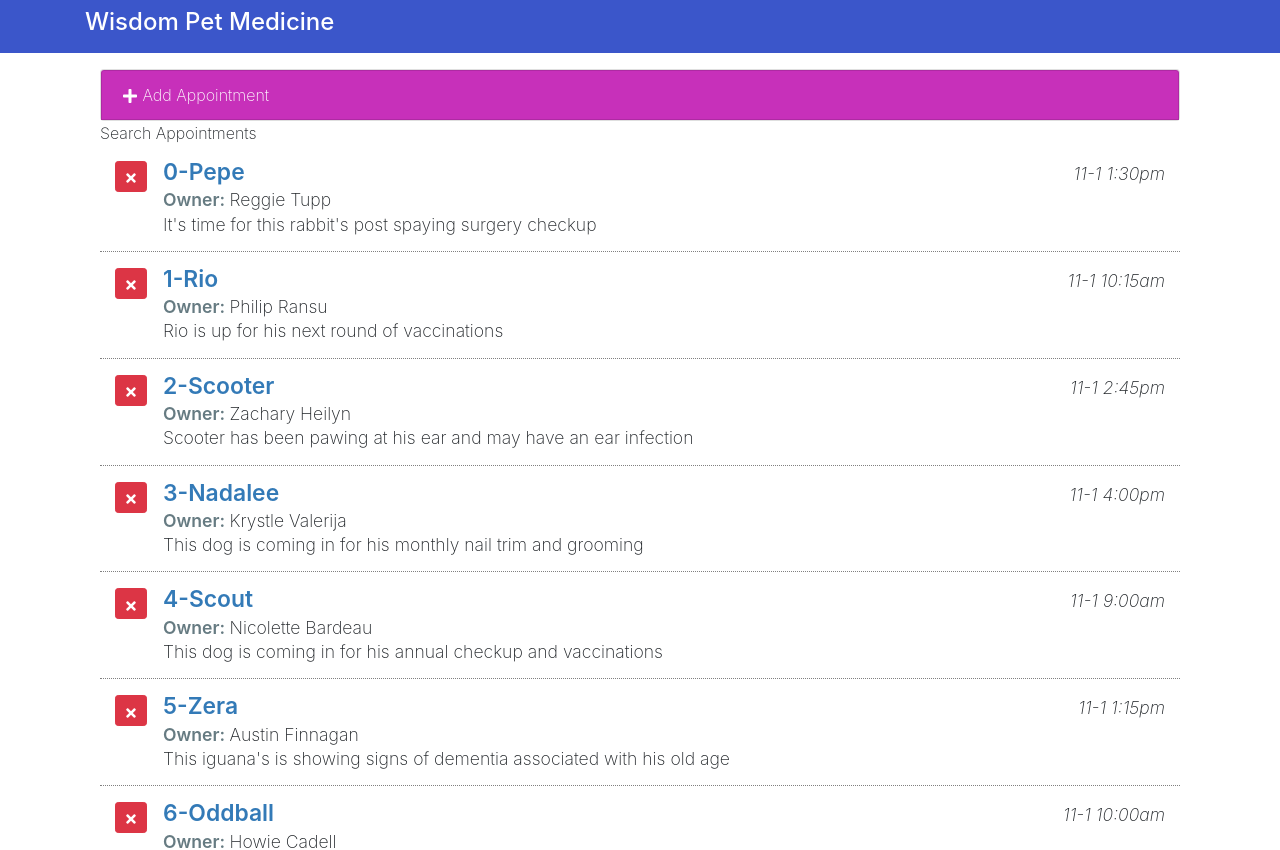
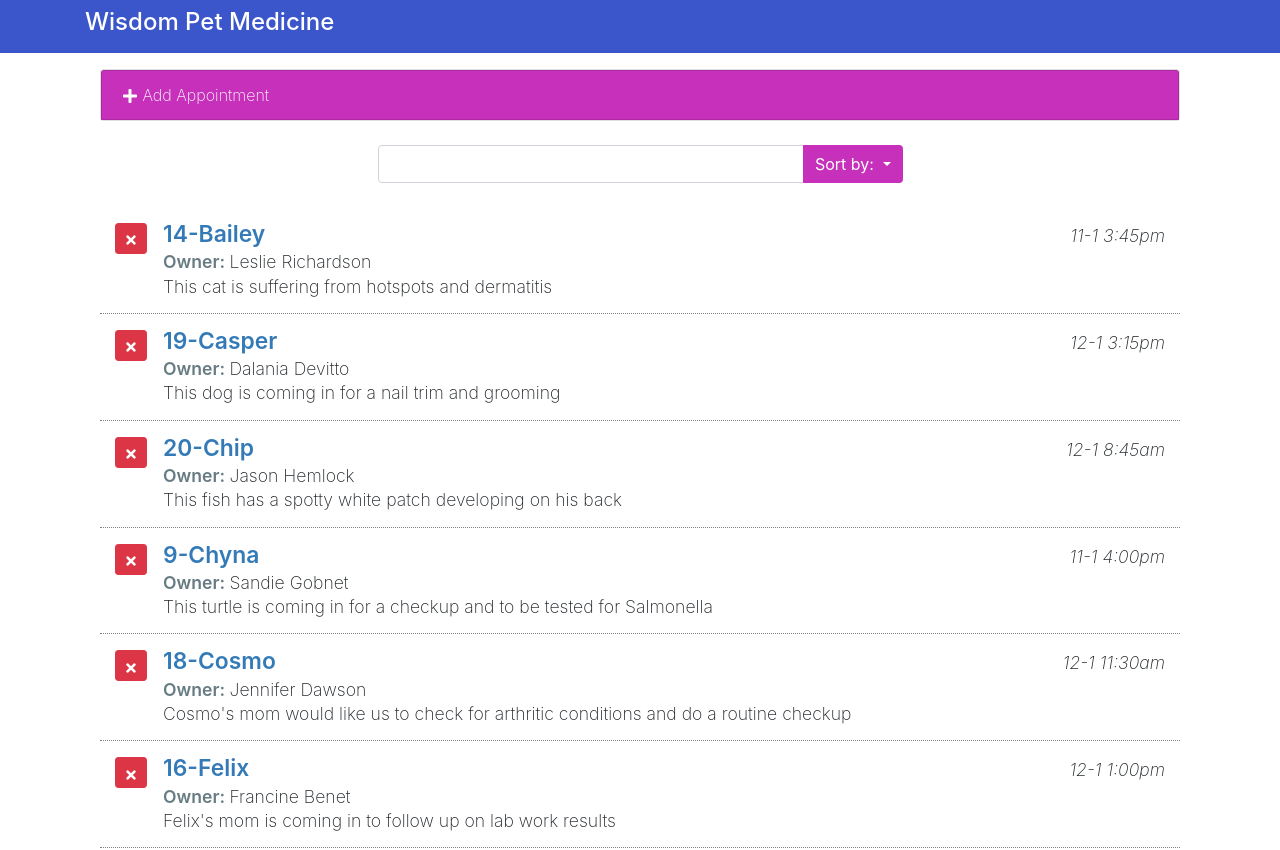
Before and after one commit to kwarodom/learnreactinterface, a React (Create React App) app: page / in a window 1280 px wide. Shown: the top 850 px of the page. Built offline with nearby package versions, Linux system fonts and the light colour scheme.

Commit message:
4.1 Preparing our search components

```diff
--- a/src/components/App.js
+++ b/src/components/App.js
@@ -14,7 +14,9 @@ class App extends Component {
       myName: "Warodom",
       myAppointments: [],
       lastIndex: 0,
-      formDisplay: false
+      formDisplay: false,
+      orderBy: "petName",
+      orderDir: "asc"
     }
     this.deleteAppointment = this.deleteAppointment.bind(this);
     this.toggleForm = this.toggleForm.bind(this);
@@ -65,6 +67,25 @@ class App extends Component {
   }
 
   render() {
+
+    let order;
+    let filteredApts =  this.state.myAppointments;
+    if(this.state.orderDir === 'asc') {
+      order = 1;
+    } else {
+      order = -1;
+    }
+
+    filteredApts.sort((a,b) => {
+      if (a[this.state.orderBy].toLowerCase() <
+          b[this.state.orderBy].toLowerCase()
+          ) {
+            return -1 * order;
+          } else {
+            return 1 * order;
+          }
+    });
+
     return (
       <main className="page bg-white" id="petratings">
         <div className="container">
@@ -77,7 +98,7 @@ class App extends Component {
                 addAppointment={this.addAppointment}
                 />
                 <SearchAppointments />
-                <ListAppointments appointments={ this.state.myAppointments }
+                <ListAppointments appointments={ filteredApts }
                 deleteAppointment={ this.deleteAppointment } />
               </div>
             </div>
--- a/src/components/SearchAppointments.js
+++ b/src/components/SearchAppointments.js
@@ -1,9 +1,52 @@
 import React, { Component } from 'react';
 
 class SearchAppointments extends Component {
-    render() {
-        return <div>Search Appointments</div>
-    }
+  render() {
+    return (
+      <div className="search-appointments row justify-content-center my-4">
+        <div className="col-md-6">
+          <div className="input-group">
+            <input
+              id="SearchApts"
+              type="text"
+              className="form-control"
+              aria-label="Search Appointments"
+            />
+            <div className="input-group-append">
+              <button
+                type="button"
+                className="btn btn-primary dropdown-toggle"
+                data-toggle="dropdown"
+                aria-haspopup="true"
+                aria-expanded="false"
+              >
+                Sort by: <span className="caret" />
+              </button>
+
+              <div className="sort-menu dropdown-menu dropdown-menu-right">
+                <button className="sort-by dropdown-item" href="#">
+                  Pet Name
+                </button>
+                <button className="sort-by dropdown-item" href="#">
+                  Date
+                </button>
+                <button className="sort-by dropdown-item" href="#">
+                  Owner
+                </button>
+                <div role="separator" className="dropdown-divider" />
+                <button className="sort-by dropdown-item" href="#">
+                  Asc
+                </button>
+                <button className="sort-by dropdown-item" href="#">
+                  Desc
+                </button>
+              </div>
+            </div>
+          </div>
+        </div>
+      </div>
+    );
+  }
 }
 
 export default SearchAppointments;
```
